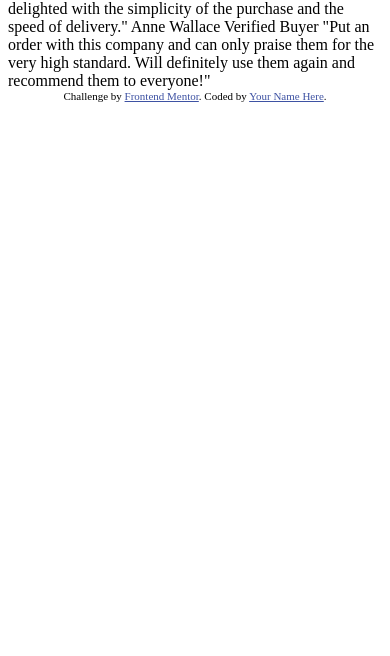
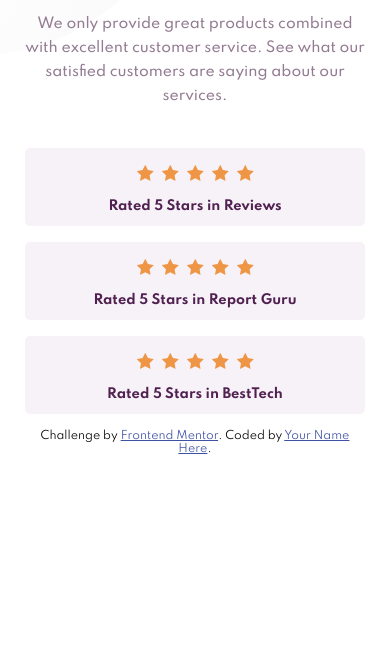
Before and after one commit to gawedzki/social-proof-section, a plain HTML site: page index.html in a window 390 px wide. Shown: the part 188-844 px from the top of the page. Drawn offline with Linux system fonts and the light colour scheme.

Commit message:
Add header and rating section for mobile

```diff
--- /dev/null
+++ b/css/styles.css
@@ -0,0 +1,54 @@
+body {
+  margin: 80px 25px;
+  font-family: "Spartan", sans-serif;
+  background-image: url(../images/bg-pattern-top-mobile.svg);
+  background-repeat: no-repeat;
+  background-size: contain;
+}
+h1 {
+  margin: 0 40px 30px 40px;
+  font-size: 30px;
+  color: hsl(300, 43%, 22%);
+  line-height: 1;
+  text-align: center;
+}
+#intro {
+  margin-bottom: 40px;
+  font-size: 14px;
+  font-weight: 500;
+  color: hsl(303, 10%, 53%);
+  line-height: 24px;
+  text-align: center;
+}
+.rating {
+  height: 78px;
+  margin-bottom: 16px;
+  border-radius: 5px;
+  background-color: hsl(300, 24%, 96%);
+}
+.stars {
+  width: 125px;
+  height: 39px;
+  margin: auto;
+}
+.stars > img {
+  padding: 17px 4px 0 4px;
+  float: left;
+}
+.rating > p {
+  margin: 0;
+  font-size: 13px;
+  font-weight: 700;
+  color: hsl(300, 43%, 22%);
+  line-height: 39px;
+  text-align: center;
+  clear: both;
+}
+
+.attribution {
+  font-size: 11px;
+  text-align: center;
+}
+.attribution a {
+  color: hsl(228, 45%, 44%);
+}
--- a/index.html
+++ b/index.html
@@ -3,7 +3,6 @@
   <head>
     <meta charset="UTF-8" />
     <meta name="viewport" content="width=device-width, initial-scale=1.0" />
-    <!-- displays site properly based on user's device -->
 
     <link
       rel="icon"
@@ -11,31 +10,52 @@
       sizes="32x32"
       href="./images/favicon-32x32.png"
     />
+    <link rel="stylesheet" href="css/styles.css">
+    <link rel="stylesheet" href="https://fonts.googleapis.com/css2?family=Spartan:wght@400;500;700&display=swap">
 
     <title>Frontend Mentor | Social proof section</title>
+  </head>
 
-    <!-- Feel free to remove these styles or customise in your own stylesheet 👍 -->
-    <style>
-      .attribution {
-        font-size: 11px;
-        text-align: center;
-      }
-      .attribution a {
-        color: hsl(228, 45%, 44%);
-      }
-    </style>
-  </head>
   <body>
-    10,000+ of our users love our products.
+    <div>
+      <h1>10,000+ of our users love our products.</h1>
+      <div id="intro">We only provide great products combined with excellent customer service.
+        See what our satisfied customers are saying about our services.</div>
+    </div>
+    <div>
+      <div class="rating">
+        <div class="stars">
+          <img src="images/icon-star.svg">
+          <img src="images/icon-star.svg">
+          <img src="images/icon-star.svg">
+          <img src="images/icon-star.svg">
+          <img src="images/icon-star.svg">
+        </div>
+        <p>Rated 5 Stars in Reviews</p>
+      </div>
+      <div class="rating">
+        <div class="stars">
+          <img src="images/icon-star.svg">
+          <img src="images/icon-star.svg">
+          <img src="images/icon-star.svg">
+          <img src="images/icon-star.svg">
+          <img src="images/icon-star.svg">
+        </div>
+        <p>Rated 5 Stars in Report Guru</p>
+      </div>
+      <div class="rating">
+        <div class="stars">
+          <img src="images/icon-star.svg">
+          <img src="images/icon-star.svg">
+          <img src="images/icon-star.svg">
+          <img src="images/icon-star.svg">
+          <img src="images/icon-star.svg">
+        </div>
+        <p>Rated 5 Stars in BestTech</p>
+      </div>
+    </div>
 
-    We only provide great products combined with excellent customer service.
-    See what our satisfied customers are saying about our services.
-
-    Rated 5 Stars in Reviews
-    Rated 5 Stars in Report Guru
-    Rated 5 Stars in BestTech
-
-    Colton Smith
+    <!-- Colton Smith
     Verified Buyer
     "We needed the same printed design as the one we had ordered a week prior.
     Not only did they find the original order, but we also received it in time.
@@ -49,7 +69,7 @@
     Anne Wallace
     Verified Buyer
     "Put an order with this company and can only praise them for the very high
-    standard. Will definitely use them again and recommend them to everyone!"
+    standard. Will definitely use them again and recommend them to everyone!" -->
 
     <div class="attribution">
       Challenge by
```
